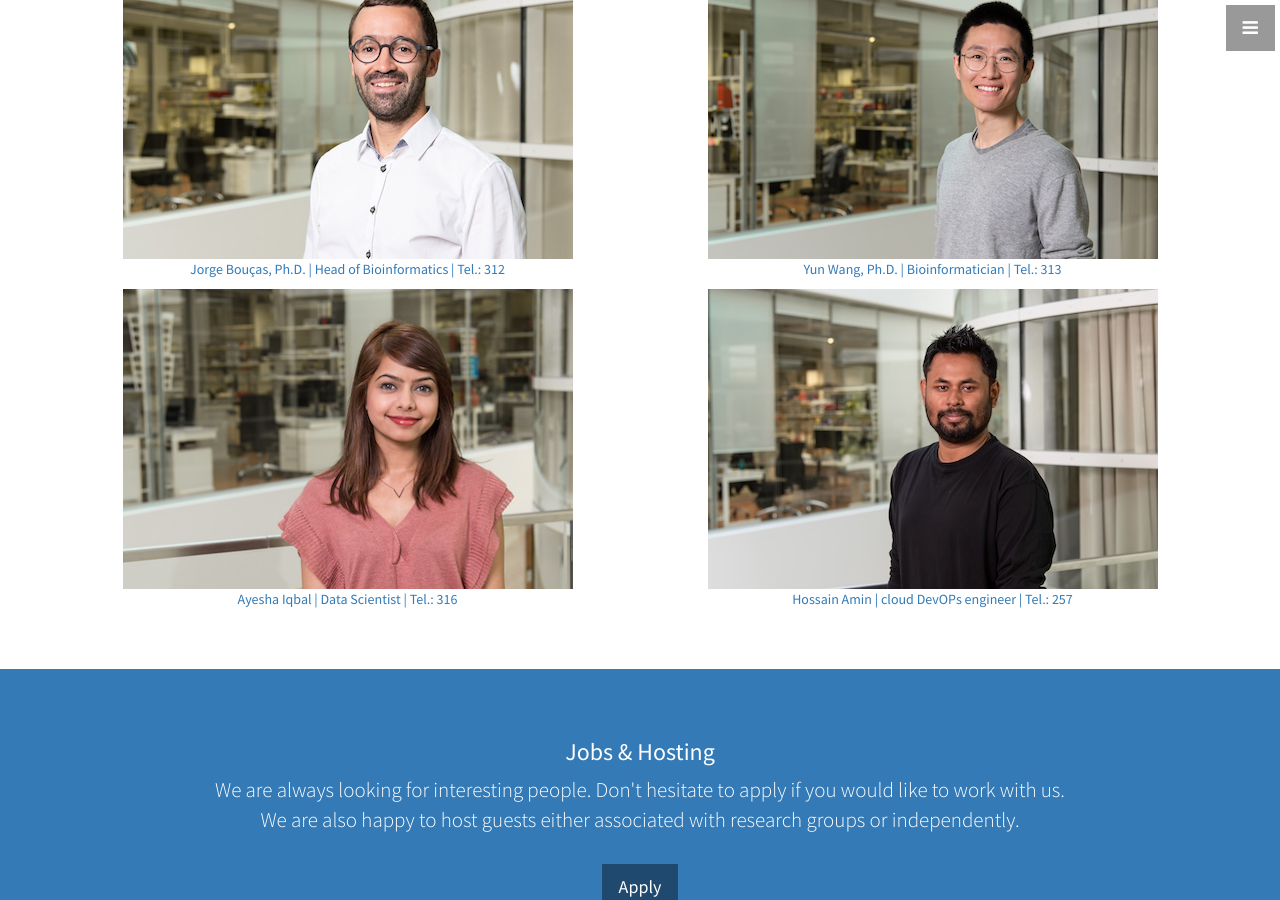
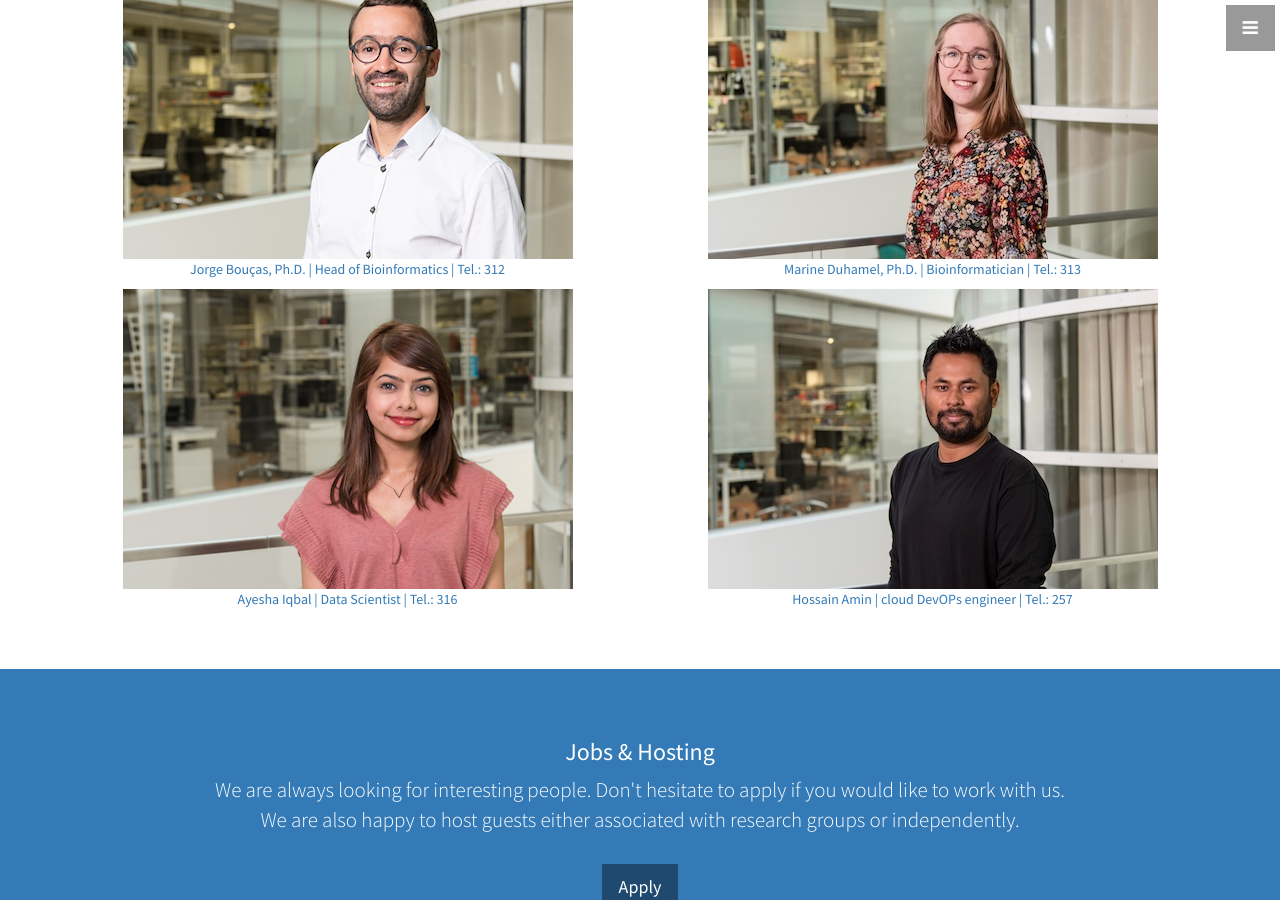
Before and after one commit to mpg-age-bioinformatics/mpg-age-bioinformatics.github.io, a Jekyll site: the page built from index.html, in a window 1280 px wide and 900 px high, scrolled down 2356 px. Built offline with Jekyll 4.4.1, drawn with Linux system fonts in a browser that asks for light colours.

Commit message:
marine duhamel

```diff
--- a/_includes/portfolio.html
+++ b/_includes/portfolio.html
@@ -28,9 +28,9 @@ else { document.getElementById(d).style.display = "none"; }
           </div>
           <div class="col-md-6">
             <div class="portfolio-item">
-              <a href="mailto:yun.wang@age.mpg.de?Subject=from%20website" target="_top">
+              <a href="mailto:marine.duhamel@age.mpg.de?Subject=from%20website" target="_top">
                 <img class="img-portfolio img-responsive" src="img/portfolio-2.jpg" title="yun.wang@age.mpg.de">
-		<div class="col-lg-12 text-center"><p>Yun Wang, Ph.D. | Bioinformatician | Tel.: 313</p></div>
+		<div class="col-lg-12 text-center"><p>Marine Duhamel, Ph.D. | Bioinformatician | Tel.: 313</p></div>
               </a>
             </div>
           </div>
```
Also changed, not shown: img/portfolio-2.jpg, img/portfolio-2_old2.jpg (added), 3 other files.
